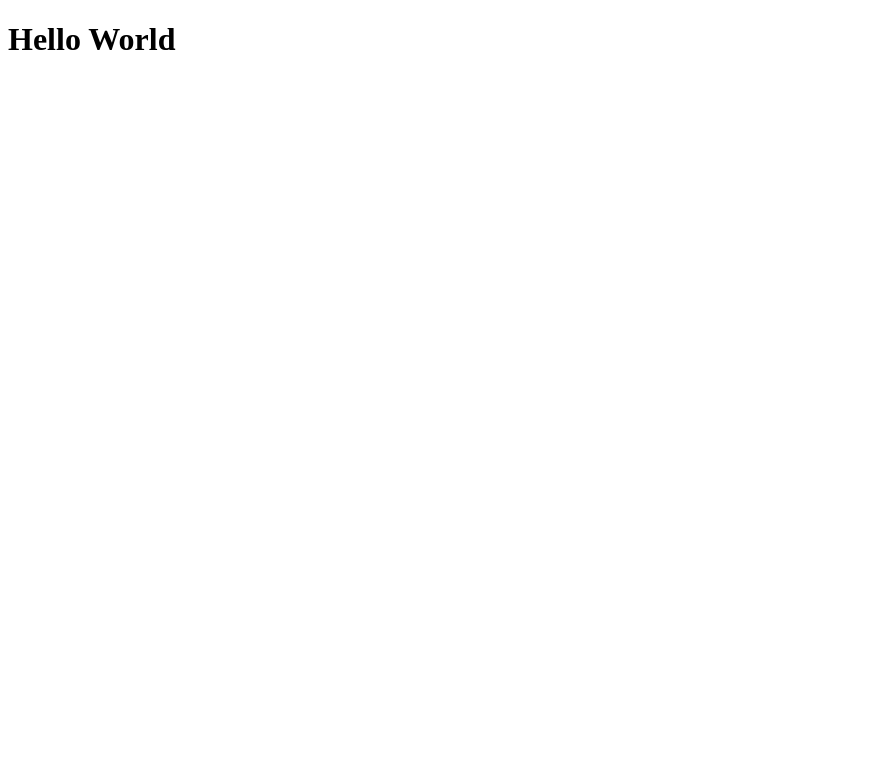
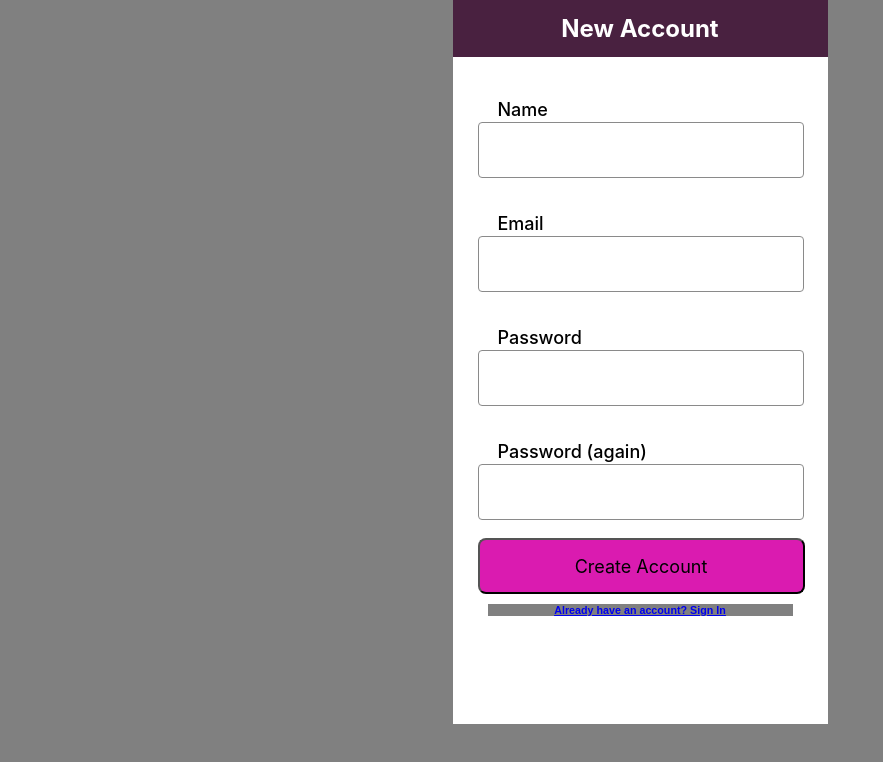
Before and after one commit to stevemckillop/IPT-frontend-excercise1, a plain HTML site: page index.html in a window 1280 px wide. Shown: the whole page, without its empty margins (0-883 px from the left). Drawn offline with Linux system fonts and the light colour scheme; a web font is replaced by a local one.

Commit message:
basic html, css coded

```diff
--- a/index.html
+++ b/index.html
@@ -4,11 +4,37 @@
   <head>
     <meta charset="utf-8" />
     <meta name="viewport" content="width=device-width" />
-    <title>Code Chrysalis</title>
+    <link rel="stylesheet" href="style.css"/>
+    <title>Matching Mock #1</title>
+    <script src="./index.js"></script>
   </head>
 
   <body>
-    <h1 id="title"></h1>
-    <script src="./index.js"></script>
+    <h1 id="title"> New Account</h1>
+      <div id="maincontainer">
+        <h3>Name</h3>
+        <input type="text" style="font-size:24px" id="NameInputText" class="textBoxClass">
+        <br> </br>
+
+        <h3>Email</h3>
+        <input type="text" style="font-size:24px" id="EmailInputText" class="textBoxClass">
+        <br> </br>
+
+        <h3>Password</h3>
+        <input type="password" style="font-size:24px" id="Password1InputText" class="textBoxClass">
+        <br> </br>
+
+        <h6 id = "passwordError"> </h6>
+
+        <h3>Password (again)</h3>
+        <input type="password" style="font-size:24px" id="Password2InputText" class="textBoxClass">
+        <br> </br>
+
+      <button id= "CreateAccountButton" class="button"> Create Account</button>
+
+        <a href="https://www.memesmonkey.com/images/memesmonkey/f9/f9d2c539d34b0054075840effa4507d9.jpeg">
+          <h6 id="hasAccount"><u>Already have an account? Sign In</u></h6>
+        </a>
+    </div>
   </body>
 </html>
--- a/index.js
+++ b/index.js
@@ -1,4 +1,23 @@
-(function () {
-  let h1= document.getElementById('title')
-  h1.innerText = "Hello World"
-})()
+window.addEventListener('load', () => {
+
+
+  const checkPassword = () => {
+
+    let passwordInputText1 = document.getElementById('Password1InputText').value;
+    let passwordInputText2 = document.getElementById('Password2InputText').value;
+
+    if (passwordInputText2.length === 0 || passwordInputText1.length === 0){
+      document.getElementById('passwordError').innerText = "Please complete both password fields!"
+    }
+    else if (passwordInputText1.length < 12 || passwordInputText2.length < 12){
+      document.getElementById('passwordError').innerText = "Please enter 12 or more combination of letters, number, and symbols"
+    }
+    else if (passwordInputText2 !== passwordInputText1){
+      document.getElementById('passwordError').innerText = "These passwords do not match!"
+    }
+  }
+
+  CreateAccountButton.addEventListener("click", checkPassword);
+
+
+});
--- a/style.css
+++ b/style.css
@@ -0,0 +1,89 @@
+/* defaults*/
+
+@import url('https://rsms.me/inter/inter.css');
+html { font-family: 'Inter', sans-serif; }
+@supports (font-variation-settings: normal) {
+  html { font-family: 'Inter var', sans-serif; }
+}
+* {
+    margin: 0;
+    padding: 0;
+    box-sizing: border-box;
+    width: 100%;
+    background-color: gray
+}
+h1{
+    font-family: Inter, sans-serif;
+    font-size: 24px;
+    display: flex;
+    align-items: center;
+    justify-content: center;
+    background-color: #492140;
+    color: white;
+    height: 57px;
+    padding: 0px;
+    width: 375px;
+    margin: auto;
+}
+h6{
+    display: flex;
+    align-items: center;
+    justify-content: center;
+    background-color: white;
+}
+#CreateAccountButton{
+    width: 327px;
+    border-radius:8px;
+    height: 56px;
+    background-color: #DA1BB0;
+    font-size: 18px;
+    font-family: Inter, sans-serif;
+    cursor: pointer;
+
+}
+.textBoxClass {
+    width: 326px;
+    height: 56px;
+    border-radius:-1px;
+    box-sizing: border-box;
+    top: -2px;
+    bottom: 2px;
+    opacity: 0.50;
+    border: 1px solid #171717;
+    border-radius: 4px;
+    margin: center;
+    background-color:white;
+}
+h3{
+    font-family: Inter, sans-serif;
+    font-size: 18px;
+    font-weight: 500;
+    line-height: 16px;
+    letter-spacing: 0em;
+    text-align: left;
+    height: 16px;
+    width: 315px;
+    left: 5px;
+    border-radius: 6px;
+    padding: 20px;
+    background-color: white;
+}
+
+#maincontainer {
+    margin: auto;
+    width: 375px;
+    height: 667px;
+    padding: 25px;
+    background-color: white
+}
+
+#passwordError {
+    color: red;
+    background-color: white;
+}
+
+#hasAccount {
+    background-color: white;
+    text-align: center;
+    padding: 10px
+}
```
